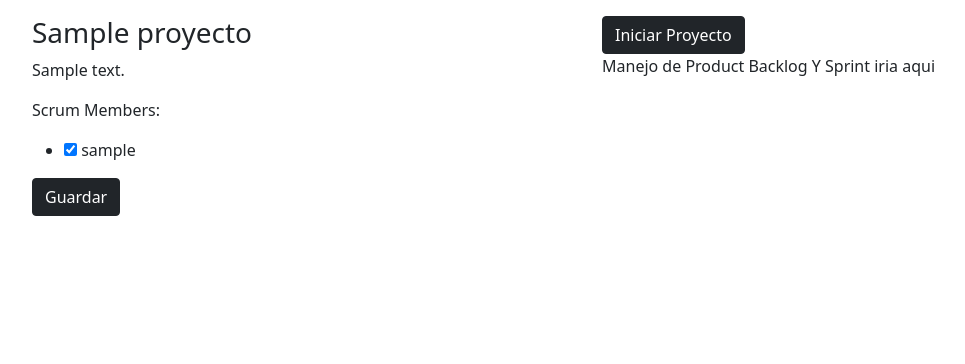
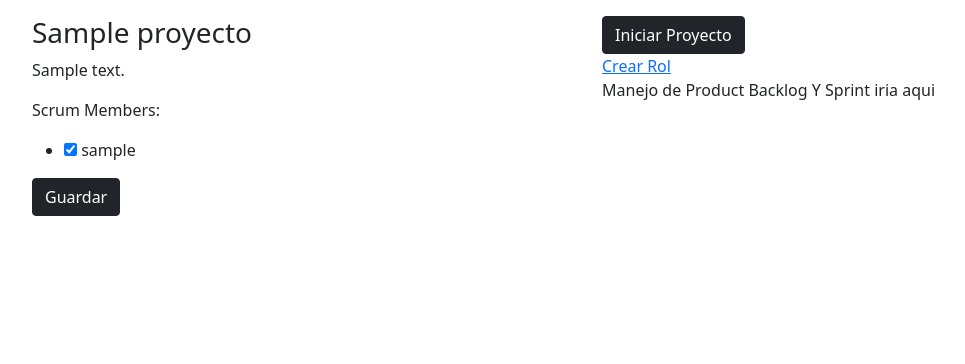
Before and after one commit to Giuli1297/scrum-kanban-pm, a Django app: a page that uses templates/proyecto/detail.html in a window 1280 px wide. Shown: the part 56-420 px from the top of the page, without its empty margins (50-1015 px from the left). Run offline with Django 3.2, Linux system fonts and the light colour scheme; a user stored in the database is signed in; tables that the repository leaves empty hold one stand-in row (values such as "Sample post").

Commit message:
href simplre en proyect detail

```diff
--- a/templates/proyecto/detail.html
+++ b/templates/proyecto/detail.html
@@ -16,6 +16,7 @@
             {% csrf_token %}
             <button class="btn btn-dark" type="submit">Iniciar Proyecto</button>
         </form>
+        <a href="{% url 'proyecto_rol' proyecto.slug %}">Crear Rol</a>
         <p class="mb-3">Manejo de Product Backlog Y Sprint iria aqui</p>
     </div>
 </div>
```
